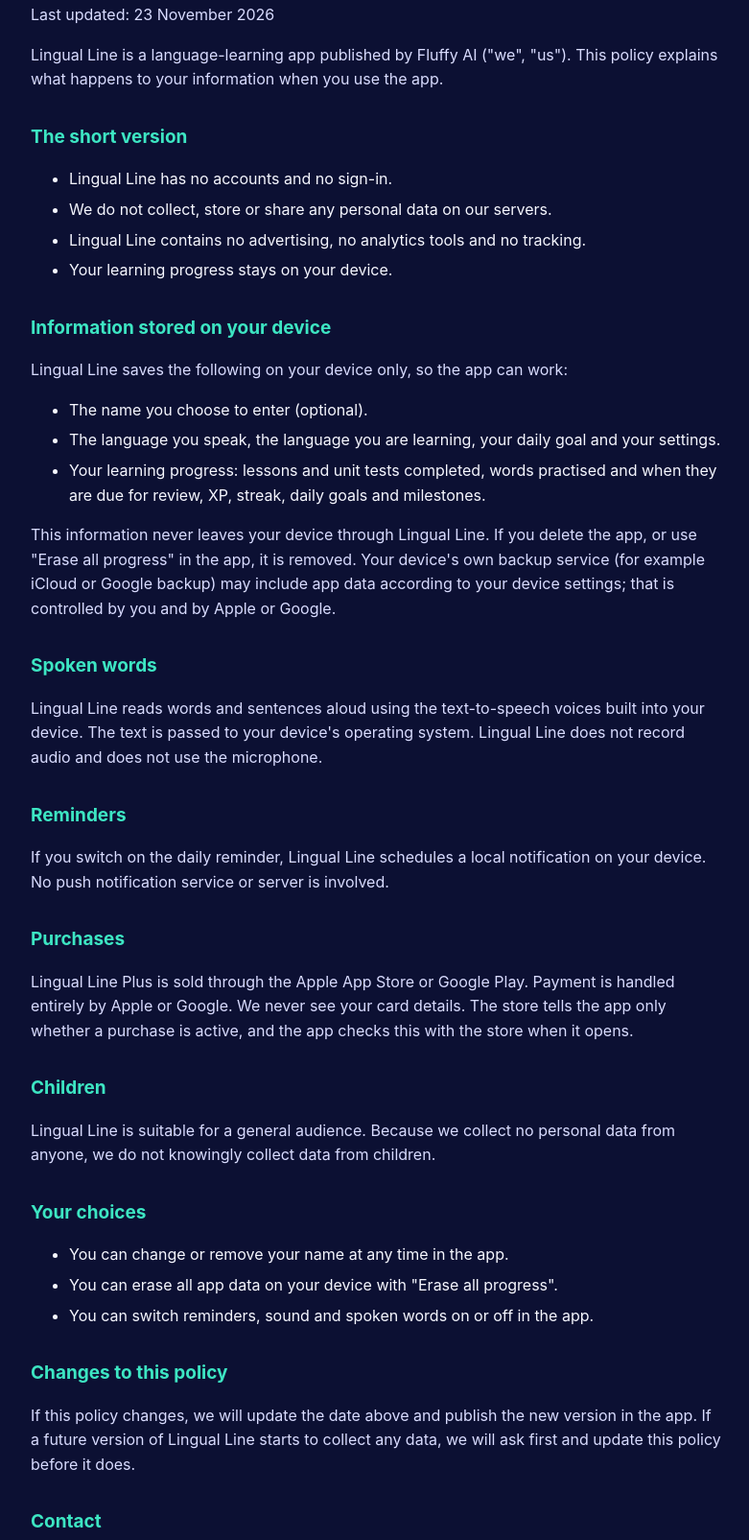
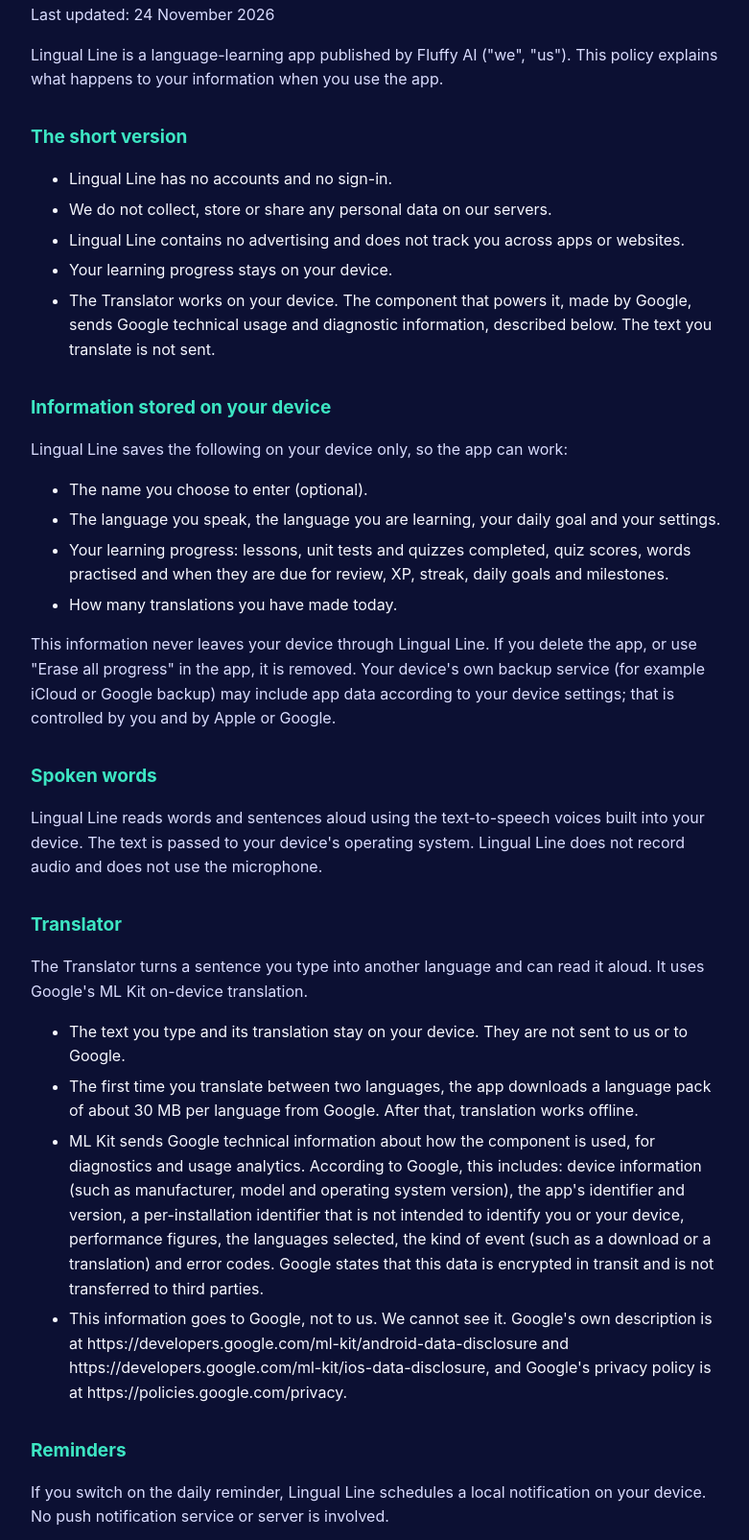
Before and after one commit to mdgoaltech-web/mdgoaltech-web.github.io, a plain HTML site: page lingualline/privacy.html in a window 1280 px wide. Shown: the part 125-1730 px from the top of the page at 96% size, without its empty margins (248-1029 px from the left). Drawn offline with Linux system fonts and the light colour scheme.

Commit message:
Lingual Line: update privacy policy and terms for the translator, quizzes and weekly plan

```diff
--- a/lingualline/privacy.html
+++ b/lingualline/privacy.html
@@ -1,31 +1,41 @@
 <!DOCTYPE html><html lang="en"><head><meta charset="utf-8"><meta name="viewport" content="width=device-width,initial-scale=1"><title>Lingual Line Privacy Policy</title><style>body{margin:0;background:#0c1033;color:#f6f7ff;font:16px/1.6 -apple-system,BlinkMacSystemFont,'Segoe UI',Roboto,sans-serif}
 main{max-width:720px;margin:0 auto;padding:40px 22px 80px}h1{font-size:30px;color:#ffd166}h2{font-size:19px;color:#3de6c3;margin-top:32px}
 a{color:#ffd166}li{margin:6px 0}p{color:#d9dcff}</style></head><body><main><h1>Lingual Line Privacy Policy</h1>
-<p>Last updated: 23 November 2026</p>
+<p>Last updated: 24 November 2026</p>
 <p>Lingual Line is a language-learning app published by Fluffy AI (&quot;we&quot;, &quot;us&quot;). This policy explains what happens to your information when you use the app.</p>
 <h2>The short version</h2>
 <ul>
 <li>Lingual Line has no accounts and no sign-in.</li>
 <li>We do not collect, store or share any personal data on our servers.</li>
-<li>Lingual Line contains no advertising, no analytics tools and no tracking.</li>
+<li>Lingual Line contains no advertising and does not track you across apps or websites.</li>
 <li>Your learning progress stays on your device.</li>
+<li>The Translator works on your device. The component that powers it, made by Google, sends Google technical usage and diagnostic information, described below. The text you translate is not sent.</li>
 </ul>
 <h2>Information stored on your device</h2>
 <p>Lingual Line saves the following on your device only, so the app can work:</p>
 <ul>
 <li>The name you choose to enter (optional).</li>
 <li>The language you speak, the language you are learning, your daily goal and your settings.</li>
-<li>Your learning progress: lessons and unit tests completed, words practised and when they are due for review, XP, streak, daily goals and milestones.</li>
+<li>Your learning progress: lessons, unit tests and quizzes completed, quiz scores, words practised and when they are due for review, XP, streak, daily goals and milestones.</li>
+<li>How many translations you have made today.</li>
 </ul>
 <p>This information never leaves your device through Lingual Line. If you delete the app, or use &quot;Erase all progress&quot; in the app, it is removed. Your device&#x27;s own backup service (for example iCloud or Google backup) may include app data according to your device settings; that is controlled by you and by Apple or Google.</p>
 <h2>Spoken words</h2>
 <p>Lingual Line reads words and sentences aloud using the text-to-speech voices built into your device. The text is passed to your device&#x27;s operating system. Lingual Line does not record audio and does not use the microphone.</p>
+<h2>Translator</h2>
+<p>The Translator turns a sentence you type into another language and can read it aloud. It uses Google&#x27;s ML Kit on-device translation.</p>
+<ul>
+<li>The text you type and its translation stay on your device. They are not sent to us or to Google.</li>
+<li>The first time you translate between two languages, the app downloads a language pack of about 30 MB per language from Google. After that, translation works offline.</li>
+<li>ML Kit sends Google technical information about how the component is used, for diagnostics and usage analytics. According to Google, this includes: device information (such as manufacturer, model and operating system version), the app&#x27;s identifier and version, a per-installation identifier that is not intended to identify you or your device, performance figures, the languages selected, the kind of event (such as a download or a translation) and error codes. Google states that this data is encrypted in transit and is not transferred to third parties.</li>
+<li>This information goes to Google, not to us. We cannot see it. Google&#x27;s own description is at https://developers.google.com/ml-kit/android-data-disclosure and https://developers.google.com/ml-kit/ios-data-disclosure, and Google&#x27;s privacy policy is at https://policies.google.com/privacy.</li>
+</ul>
 <h2>Reminders</h2>
 <p>If you switch on the daily reminder, Lingual Line schedules a local notification on your device. No push notification service or server is involved.</p>
 <h2>Purchases</h2>
-<p>Lingual Line Plus is sold through the Apple App Store or Google Play. Payment is handled entirely by Apple or Google. We never see your card details. The store tells the app only whether a purchase is active, and the app checks this with the store when it opens.</p>
+<p>Lingual Line Plus, including any free trial, is sold through the Apple App Store or Google Play. Payment is handled entirely by Apple or Google. We never see your card details. The store tells the app only whether a purchase is active, and the app checks this with the store when it opens.</p>
 <h2>Children</h2>
-<p>Lingual Line is suitable for a general audience. Because we collect no personal data from anyone, we do not knowingly collect data from children.</p>
+<p>Lingual Line is suitable for a general audience. We do not collect personal data from anyone, and we do not knowingly collect data from children. The technical information that Google&#x27;s translation component sends is described above.</p>
 <h2>Your choices</h2>
 <ul>
 <li>You can change or remove your name at any time in the app.</li>
```
Also changed, not shown: lingualline/terms.html (+6 -3 lines).
